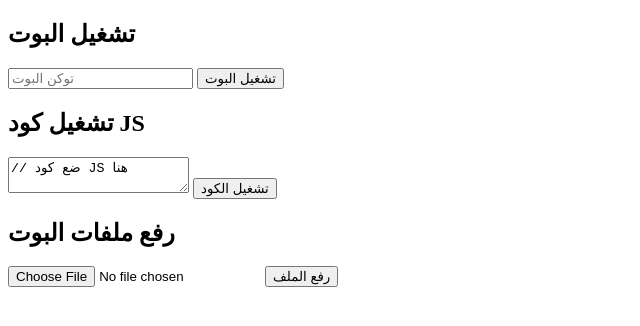
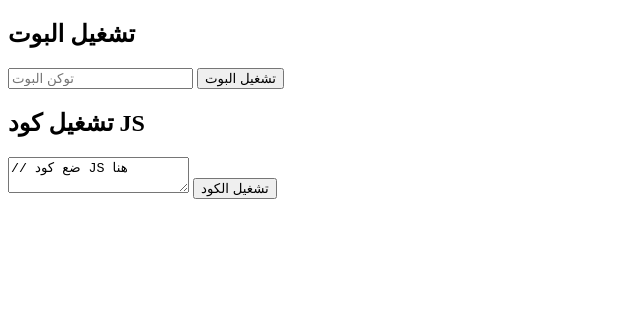
Before and after one commit to NTLKAFANX1/ntl-project, a website: page index.html in a window 1280 px wide. Shown: the whole page, without its empty margins (0-640 px from the left). Drawn offline with Linux system fonts and the light colour scheme.

Commit message:
Update index.html

```diff
--- a/index.html
+++ b/index.html
@@ -17,11 +17,6 @@
 <button onclick="runCode()">تشغيل الكود</button>
 <div id="codeStatus"></div>
 
-<h2>رفع ملفات البوت</h2>
-<input type="file" id="botFile">
-<button onclick="uploadFile()">رفع الملف</button>
-<div id="uploadStatus"></div>
-
 <script>
 function startBot(){
   const token = document.getElementById('botToken').value.trim();
@@ -40,16 +35,6 @@ function runCode(){
     body:JSON.stringify({code})
   }).then(r=>r.json()).then(d=> document.getElementById('codeStatus').innerText=d.message);
 }
-
-function uploadFile(){
-  const file = document.getElementById('botFile').files[0];
-  if(!file) return;
-  const formData = new FormData();
-  formData.append('file', file);
-  fetch('/upload',{method:'POST', body: formData})
-    .then(r=>r.json())
-    .then(d=> document.getElementById('uploadStatus').innerText = d.message);
-}
 </script>
 
 </body>
```
